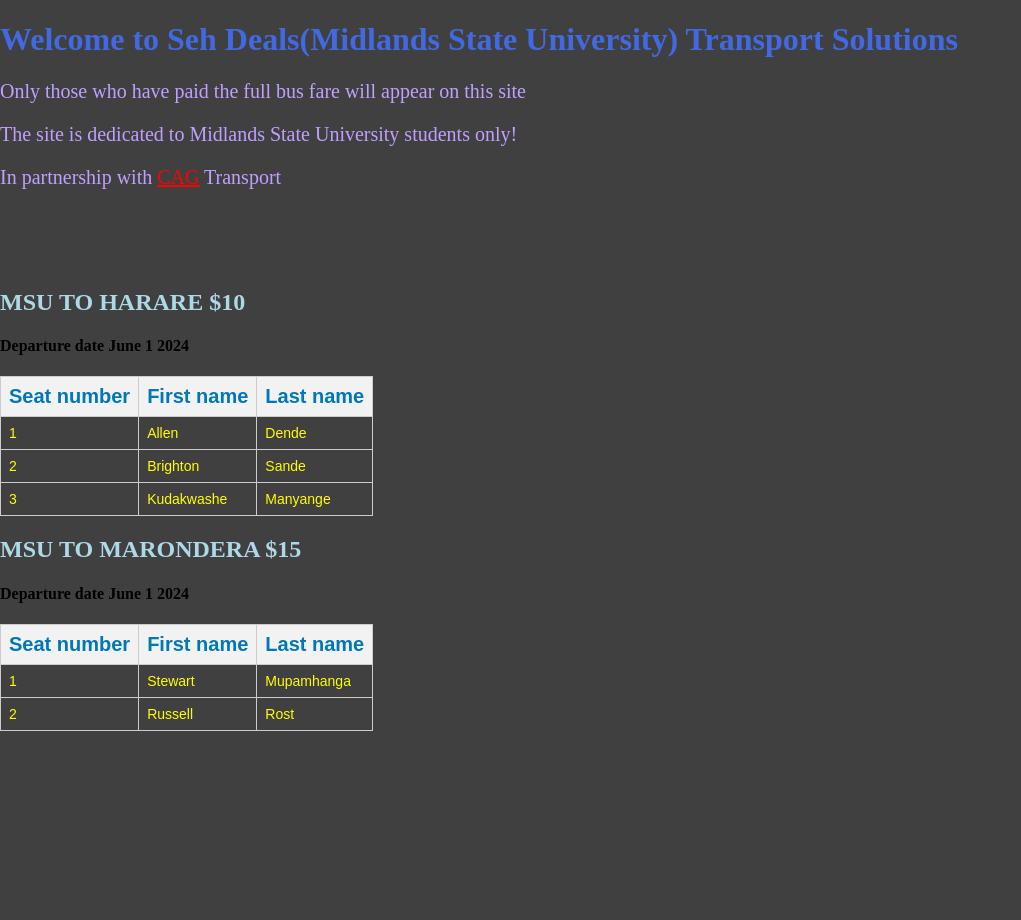
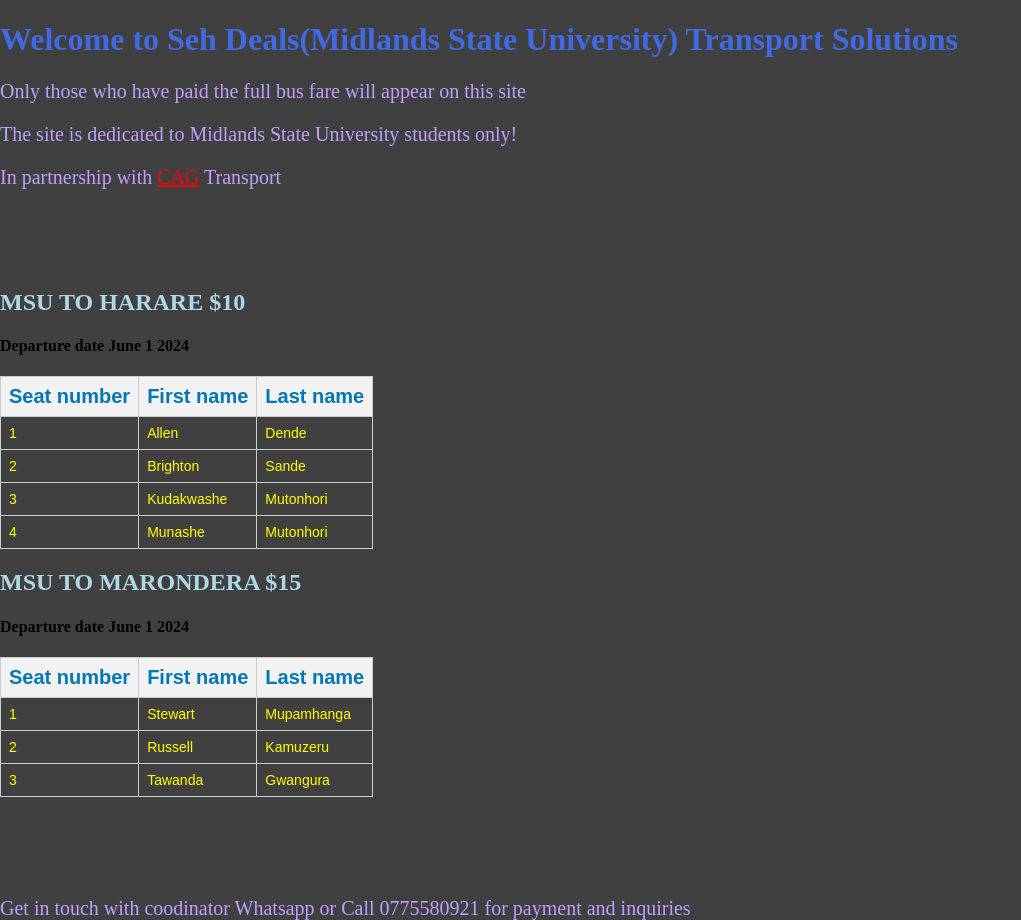
Before and after one commit to SEHDeals47/trans, a plain HTML site: page Transport_Site/index.html in a window 1280 px wide. Shown: the whole page, without its empty margins (0-1021 px from the left). Before the commit the page ends 821 px from the top, so only its background shows below. Drawn offline with Linux system fonts and the light colour scheme.

Commit message:
Update index.html

```diff
--- a/Transport_Site/index.html
+++ b/Transport_Site/index.html
@@ -50,6 +50,11 @@
           color: rgb(191, 160, 255);
           font-size: 20px;
         }
+        .bottom {
+           margin-top: 100px;
+           color: rgb(191, 160, 255);
+           font-size: 20px;
+        }
       </style>
 </head>
 <body>
@@ -81,7 +86,12 @@
       <tr>
         <td style="border: 1px solid #ccc; padding: 8px;">3</td>
         <td style="border: 1px solid #ccc; padding: 8px;">Kudakwashe</td>
-        <td style="border: 1px solid #ccc; padding: 8px;">Manyange</td>
+        <td style="border: 1px solid #ccc; padding: 8px;">Mutonhori</td>
+      </tr>
+      <tr>
+        <td style="border: 1px solid #ccc; padding: 8px;">4</td>
+        <td style="border: 1px solid #ccc; padding: 8px;">Munashe</td>
+        <td style="border: 1px solid #ccc; padding: 8px;">Mutonhori</td>
       </tr>
     </table>
 
@@ -102,9 +112,15 @@
       <tr>
         <td style="border: 1px solid #ccc; padding: 8px;">2</td>
         <td style="border: 1px solid #ccc; padding: 8px;">Russell</td>
-        <td style="border: 1px solid #ccc; padding: 8px;">Rost</td>
+        <td style="border: 1px solid #ccc; padding: 8px;">Kamuzeru</td>
+      </tr>
+      <tr>
+        <td style="border: 1px solid #ccc; padding: 8px;">3</td>
+        <td style="border: 1px solid #ccc; padding: 8px;">Tawanda</td>
+        <td style="border: 1px solid #ccc; padding: 8px;">Gwangura</td>
       </tr>
     </table>
+    <p class='bottom'>Get in touch with coodinator Whatsapp or Call 0775580921 for payment and inquiries</p>
 
 </body>
 </html>
```
